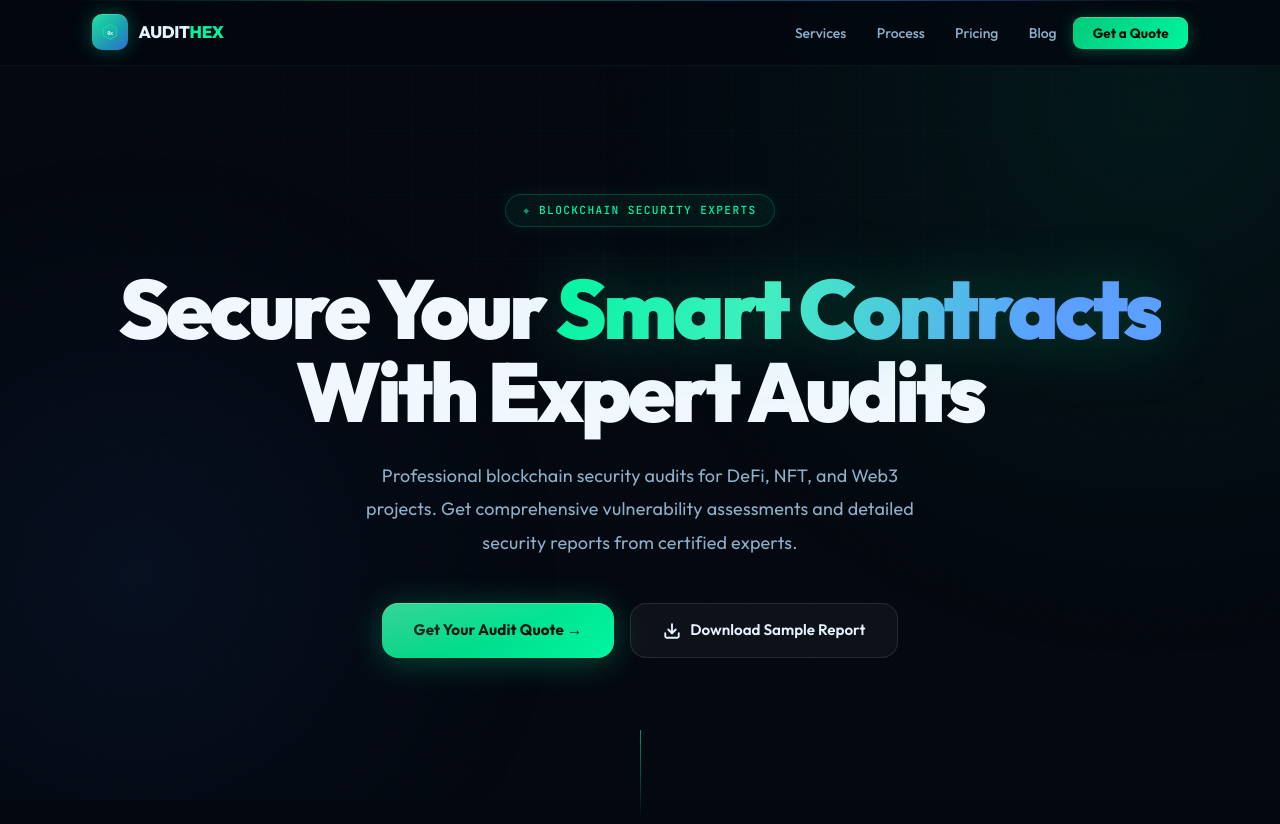
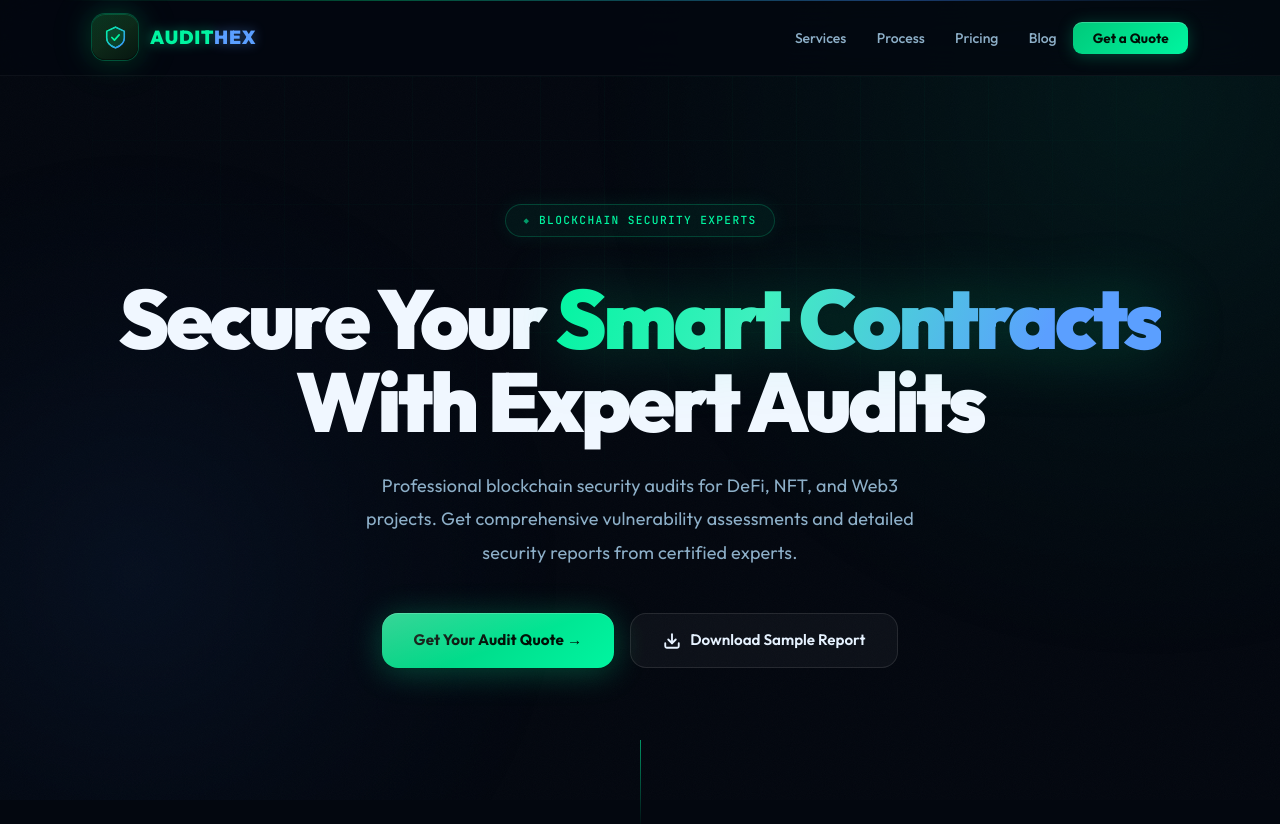
Before and after one commit to mastoodont/website4crypto, a plain HTML site: page index.html in a window 1280 px wide. Shown: the top 824 px of the page. Drawn offline with Linux system fonts and the light colour scheme.

Commit message:
Update index.html

```diff
--- a/index.html
+++ b/index.html
@@ -148,30 +148,76 @@
         max-width: 1160px; margin: 0 auto;
     }
     .nav-brand {
-        display: flex; align-items: center; gap: 0.65rem;
+        display: flex; align-items: center; gap: 0.75rem;
         text-decoration: none;
     }
     .nav-brand-icon {
-        width: 36px; height: 36px;
-        background: linear-gradient(140deg, rgba(0,245,160,0.9), rgba(61,139,255,0.8));
-        border-radius: 10px;
+        width: 46px; height: 46px;
+        background: linear-gradient(145deg, #0a1f12 0%, #0d2818 50%, #061610 100%);
+        border-radius: 13px;
         display: flex; align-items: center; justify-content: center;
-        box-shadow: 0 0 20px rgba(0,245,160,0.3), inset 0 1px 0 rgba(255,255,255,0.15);
+        box-shadow:
+            0 0 0 1px rgba(0,245,160,0.25),
+            0 0 28px rgba(0,245,160,0.22),
+            0 0 60px rgba(0,245,160,0.08),
+            0 4px 16px rgba(0,0,0,0.6),
+            inset 0 1px 0 rgba(0,245,160,0.18),
+            inset 0 -1px 0 rgba(0,0,0,0.4);
         position: relative;
-    }
-    .nav-brand-icon::after {
+        transition: box-shadow 0.3s ease, transform 0.2s ease;
+    }
+    .nav-brand:hover .nav-brand-icon {
+        box-shadow:
+            0 0 0 1px rgba(0,245,160,0.45),
+            0 0 40px rgba(0,245,160,0.35),
+            0 0 80px rgba(0,245,160,0.12),
+            0 6px 20px rgba(0,0,0,0.5),
+            inset 0 1px 0 rgba(0,245,160,0.25),
+            inset 0 -1px 0 rgba(0,0,0,0.4);
+        transform: translateY(-1px);
+    }
+    .nav-brand-icon::before {
         content: '';
-        position: absolute; inset: 0; border-radius: 10px;
-        background: linear-gradient(135deg, rgba(255,255,255,0.12) 0%, transparent 60%);
-    }
-    .nav-brand-icon svg { width: 18px; height: 18px; position: relative; z-index: 1; }
+        position: absolute; inset: 0; border-radius: 13px;
+        background: linear-gradient(145deg, rgba(0,245,160,0.1) 0%, transparent 55%);
+        pointer-events: none;
+    }
+    .nav-brand-icon { width: 46px; height: 46px; }
+    .nav-brand-icon svg { width: 25px; height: 25px; position: relative; z-index: 1; }
     .nav-brand-name {
         font-family: 'Outfit', sans-serif;
-        font-size: 1.05rem; font-weight: 800;
-        letter-spacing: -0.02em;
+        font-size: 1.18rem; font-weight: 900;
+        letter-spacing: 0.05em;
         color: var(--text);
-    }
-    .nav-brand-name span { color: var(--green); }
+        text-transform: uppercase;
+        display: flex; align-items: baseline; gap: 0;
+    }
+    .nav-brand-name .brand-audit {
+        color: var(--green) !important;
+        -webkit-text-fill-color: var(--green) !important;
+        letter-spacing: 0.04em;
+        filter: drop-shadow(0 0 6px rgba(0,245,160,0.45));
+        background: none !important;
+        -webkit-background-clip: unset !important;
+        background-clip: unset !important;
+    }
+    .nav-brand-name .brand-hex {
+        color: var(--blue2);
+        -webkit-text-fill-color: var(--blue2);
+        filter: drop-shadow(0 0 6px rgba(91,159,255,0.45));
+        letter-spacing: 0.04em;
+    }
+    .nav-brand-dot {
+        display: inline-block;
+        width: 5px; height: 5px;
+        background: var(--green);
+        border-radius: 50%;
+        margin: 0 1px 1px;
+        box-shadow: 0 0 8px rgba(0,245,160,0.8);
+        flex-shrink: 0;
+        align-self: flex-end;
+        margin-bottom: 3px;
+    }
     .nav-links { display: flex; gap: 0.2rem; list-style: none; align-items: center; }
     .nav-links a {
         color: var(--dim); text-decoration: none;
@@ -1090,11 +1136,18 @@
             <a href="#" class="nav-brand" onclick="closeMobileNav()">
                 <div class="nav-brand-icon">
                     <svg viewBox="0 0 24 24" fill="none" xmlns="http://www.w3.org/2000/svg">
-                        <polygon points="12,2 21,7 21,17 12,22 3,17 3,7" fill="rgba(12,255,124,0.12)" stroke="rgba(12,255,124,0.7)" stroke-width="1.2" stroke-linejoin="round"/>
-                        <text x="12" y="15.5" text-anchor="middle" font-family="monospace" font-size="7" font-weight="bold" fill="white" letter-spacing="-0.5">0x</text>
+                        <defs>
+                            <linearGradient id="shieldGM" x1="0%" y1="0%" x2="100%" y2="100%">
+                                <stop offset="0%" stop-color="#00f5a0"/>
+                                <stop offset="100%" stop-color="#3d8bff"/>
+                            </linearGradient>
+                        </defs>
+                        <path d="M12 2L20.5 6V12.5C20.5 16.6 16.8 20.2 12 22C7.2 20.2 3.5 16.6 3.5 12.5V6L12 2Z"
+                              fill="rgba(0,245,160,0.07)" stroke="url(#shieldGM)" stroke-width="1.3" stroke-linejoin="round"/>
+                        <path d="M8.5 12L11 14.5L15.5 9.5" stroke="#00f5a0" stroke-width="1.6" stroke-linecap="round" stroke-linejoin="round"/>
                     </svg>
                 </div>
-                <span class="nav-brand-name">AUDIT<span>HEX</span></span>
+                <span class="nav-brand-name"><span class="brand-audit">AUDIT</span><span class="brand-hex">HEX</span></span>
         </div>
         <ul class="mobile-nav-links">
             <li><a href="#features" onclick="closeMobileNav()">Services</a></li>
@@ -1110,11 +1163,22 @@
             <a href="#" class="nav-brand">
                 <div class="nav-brand-icon">
                     <svg viewBox="0 0 24 24" fill="none" xmlns="http://www.w3.org/2000/svg">
-                        <polygon points="12,2 21,7 21,17 12,22 3,17 3,7" fill="rgba(12,255,124,0.12)" stroke="rgba(12,255,124,0.7)" stroke-width="1.2" stroke-linejoin="round"/>
-                        <text x="12" y="15.5" text-anchor="middle" font-family="monospace" font-size="7" font-weight="bold" fill="white" letter-spacing="-0.5">0x</text>
+                        <defs>
+                            <linearGradient id="shieldGN" x1="0%" y1="0%" x2="100%" y2="100%">
+                                <stop offset="0%" stop-color="#00f5a0"/>
+                                <stop offset="100%" stop-color="#3d8bff"/>
+                            </linearGradient>
+                            <filter id="glowN">
+                                <feGaussianBlur stdDeviation="0.5" result="blur"/>
+                                <feMerge><feMergeNode in="blur"/><feMergeNode in="SourceGraphic"/></feMerge>
+                            </filter>
+                        </defs>
+                        <path d="M12 2L20.5 6V12.5C20.5 16.6 16.8 20.2 12 22C7.2 20.2 3.5 16.6 3.5 12.5V6L12 2Z"
+                              fill="rgba(0,245,160,0.07)" stroke="url(#shieldGN)" stroke-width="1.3" stroke-linejoin="round" filter="url(#glowN)"/>
+                        <path d="M8.5 12L11 14.5L15.5 9.5" stroke="#00f5a0" stroke-width="1.6" stroke-linecap="round" stroke-linejoin="round"/>
                     </svg>
                 </div>
-                <span class="nav-brand-name">AUDIT<span>HEX</span></span>
+                <span class="nav-brand-name"><span class="brand-audit">AUDIT</span><span class="brand-hex">HEX</span></span>
             </a>
             <ul class="nav-links">
                 <li><a href="#features">Services</a></li>
```
